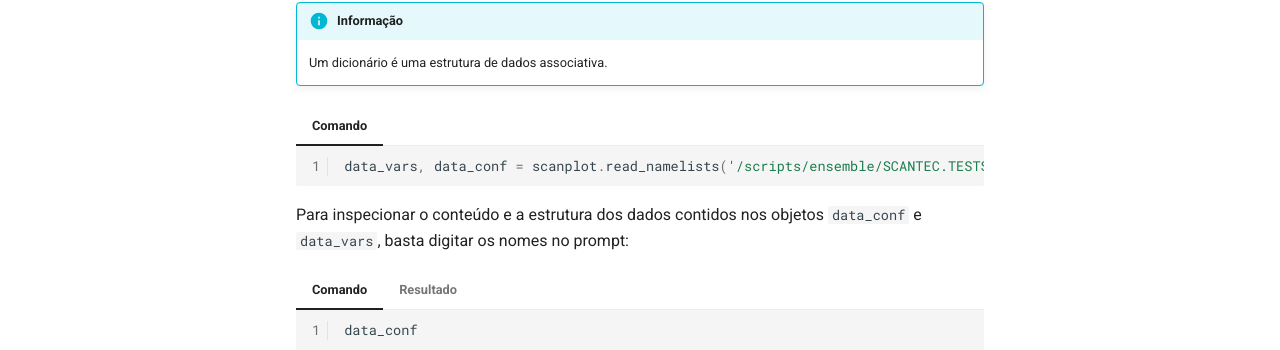
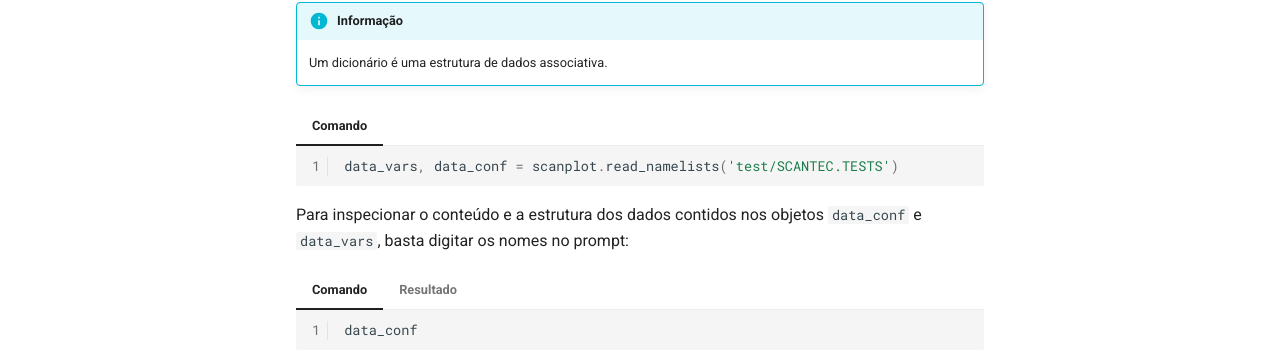
Before and after one commit to GAD-DIMNT-CPTEC/SCANPLOT, an MkDocs documentation site: the page built from docs/Tutorial_SCANPLOT-leitura_namelists.md, in a window 1280 px wide and 900 px high, scrolled down 703 px. Shown: the part 324-674 px from the top of the window. Built offline with MkDocs 1.6.1 and Material for MkDocs 9.7.7, drawn with Linux system fonts in a browser that asks for light colours; comment, search, counter and statistics services are not loaded.

Commit message:
Atualizando instrução na documentação

````diff
--- a/docs/Tutorial_SCANPLOT-leitura_namelists.md
+++ b/docs/Tutorial_SCANPLOT-leitura_namelists.md
@@ -58,7 +58,7 @@ A função `read_namelists` recebe um caminho (raiz da instalação do SCANTEC,
 === "Comando"
 
     ```python linenums="1"
-    data_vars, data_conf = scanplot.read_namelists('/scripts/ensemble/SCANTEC.TESTS')
+    data_vars, data_conf = scanplot.read_namelists('test/SCANTEC.TESTS')
     ```
 
 Para inspecionar o conteúdo e a estrutura dos dados contidos nos objetos `data_conf` e `data_vars`, basta digitar os nomes no prompt:
````
